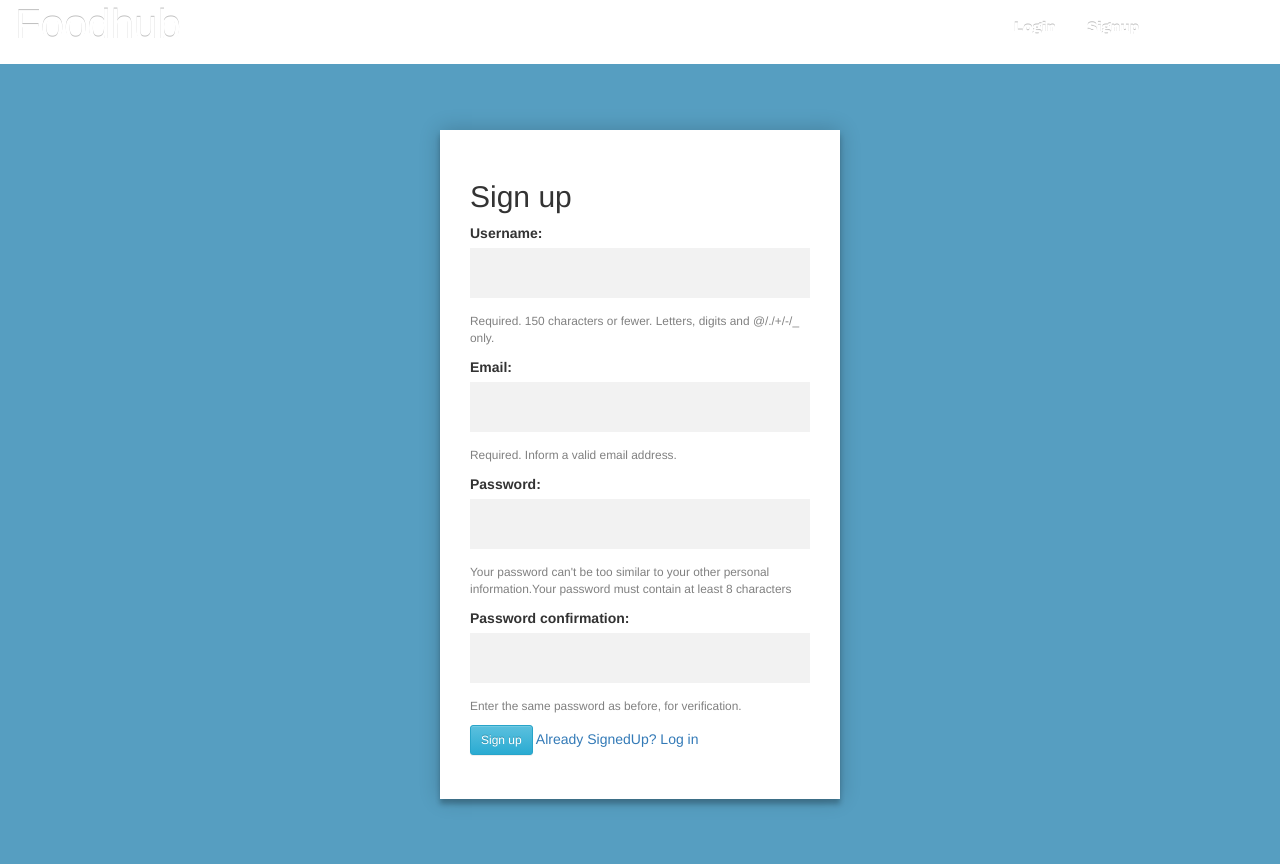
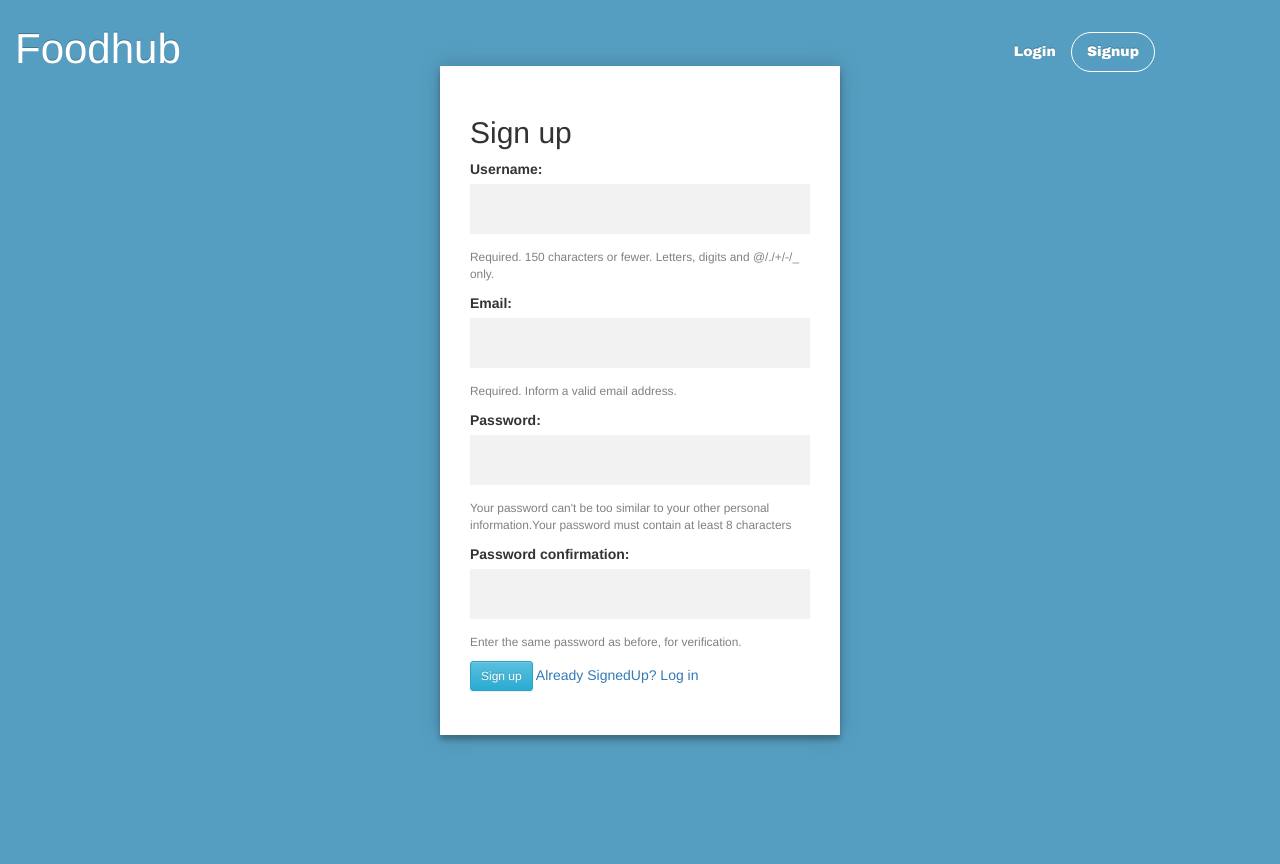
Before and after one commit to rbadri91/Foodhub, a Django app: page /Foodhubinit/signup/ in a window 1280 px wide. After the commit the page ends 743 px from the top, so only its background shows below. Run offline with Django 3.2, Linux system fonts and the light colour scheme; some libraries are stand-ins or nearby versions; some web fonts are replaced.

Commit message:
removing margin

```diff
--- a/Foodhubinit/templates/foodhubinit/signup.html
+++ b/Foodhubinit/templates/foodhubinit/signup.html
@@ -8,7 +8,8 @@
 <link href='http://fonts.googleapis.com/css?family=Allan:bold' rel='stylesheet' type='text/css'>
 <link href='http://fonts.googleapis.com/css?family=Cardo' rel='stylesheet' type='text/css'>
 </head>
-<nav class="navbar navbar-fixed-top navbar-inverse" style="background: transparent;border: none">
+<body>
+<nav class="navbar navbar-fixed-top navbar-inverse" style="background: transparent;border: none;top:3%">
   <div class="container-fluid">
     <div class="navbar-header">
       <button type="button" class="navbar-toggle collapsed" data-toggle="collapse" data-target="#navbar" aria-expanded="false" aria-controls="navbar">
@@ -30,7 +31,7 @@
     </div>
   </div>
 </nav>
-  <div class="new text-center" style="margin-top: 5%;">
+  <div class="new text-center">
     <div class="my-row special">
       <div class="v-m">
         <div class ="form center-block ">
@@ -56,4 +57,5 @@
       </div>
     </div>
   </div>
+<body>
 {% endblock %}
```
